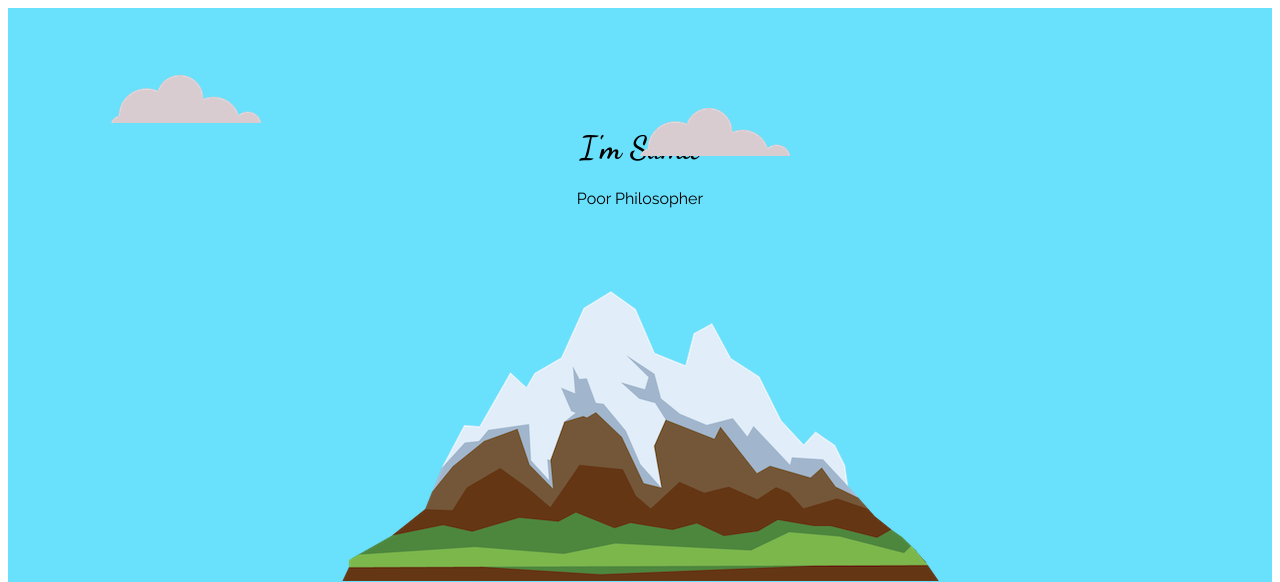
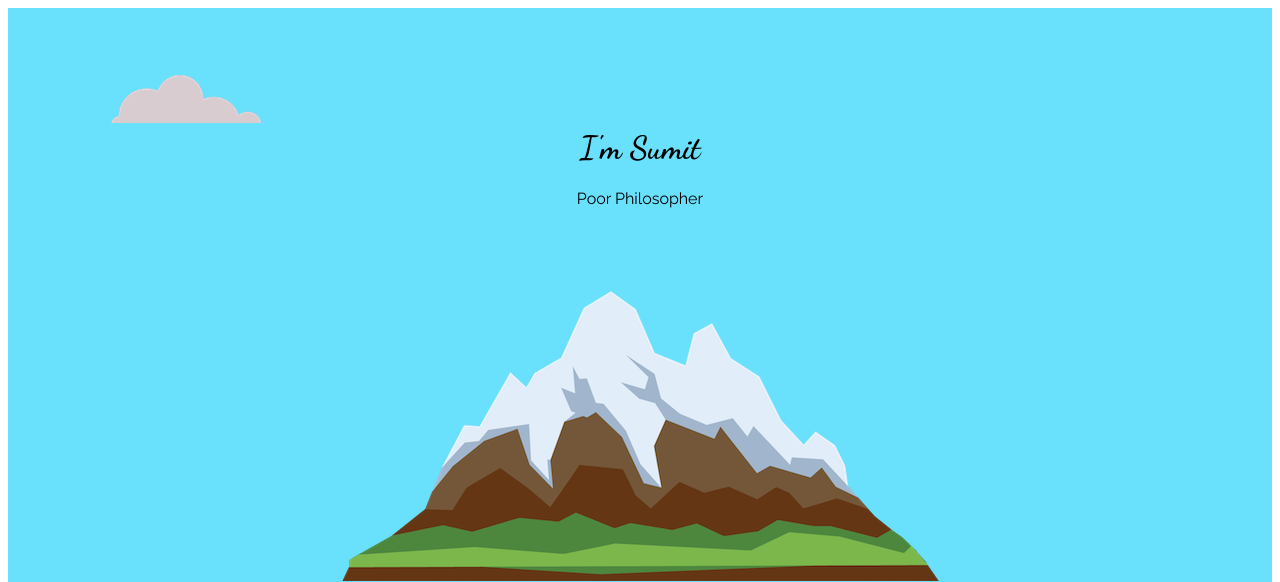
Before and after one commit to skybiet89/mysite, a plain HTML site: page index.html in a window 1280 px wide. Shown: the top 582 px of the page. Drawn offline with Linux system fonts and the light colour scheme.

Commit message:
Update index.html

```diff
--- a/index.html
+++ b/index.html
@@ -12,7 +12,7 @@
 
 <body>
     <div class="top-container">
-        <img class="topcloud" src="images/cloud.png" alt="cloud">
+
         <h1>I'm Sumit</h1>
         <p class="text">Poor Philosopher</p>
         <img class="bottomcloud" src="images/cloud.png" alt="cloud">
```
